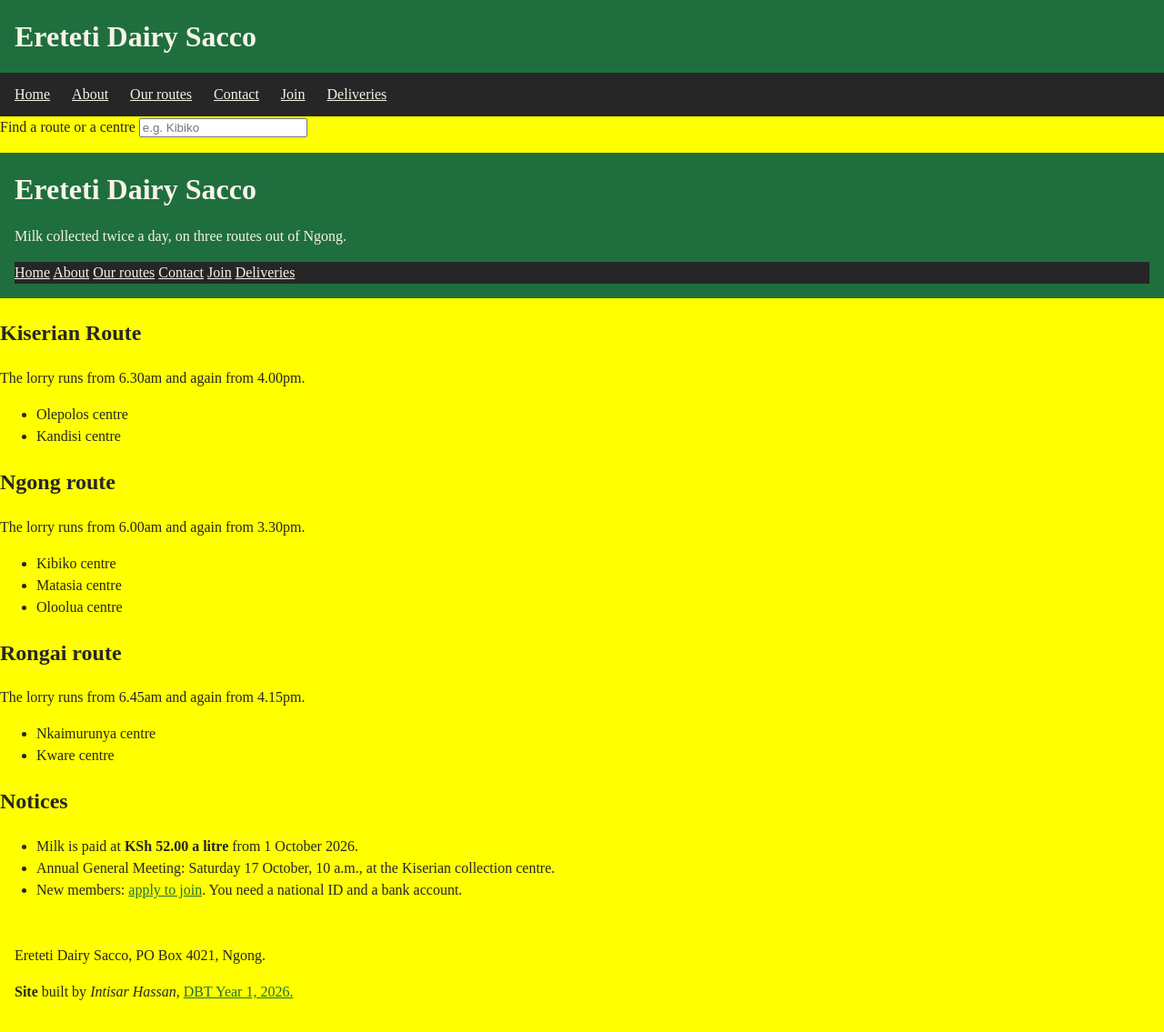
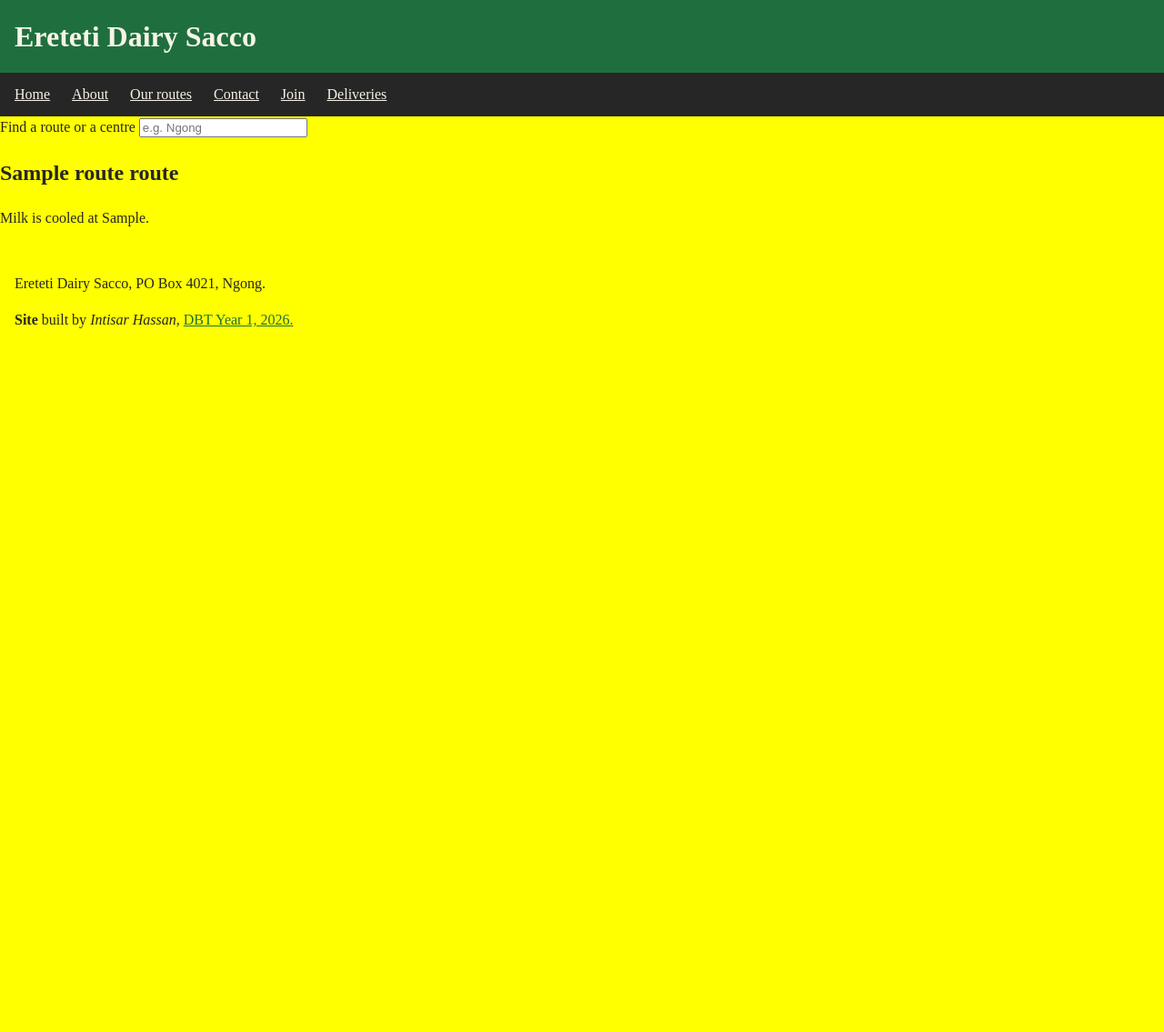
Before and after one commit to IntisarRaza/ereteti-sacco, a PHP site: page /routes.php in a window 1280 px wide. Shown: the whole page at 91% size. After the commit the page ends 361 px from the top, so only its background shows below. Run offline with PHP 8.4, Linux system fonts and the light colour scheme; tables that the repository leaves empty or names only in its code hold one stand-in row (values such as "Sample post").

Commit message:
Lab 5 routes and deliveries read from MySql

```diff
--- /dev/null
+++ b/includes/db.php
@@ -0,0 +1,4 @@
+<?php
+// Connect to the database
+$conn = mysqli_connect('localhost', 'root', '', 'ereteti_web');
+?>
--- a/routes.php
+++ b/routes.php
@@ -1,67 +1,24 @@
-
 <?php
-$page_title = "Our Routes";
+require_once 'includes/db.php';
+$page_title = 'Our routes';
 include 'includes/header.php';
-$page_heading = "Ereteti Dairy Sacco - Our Routes";
+$sql = "SELECT route_name, collection_centre FROM route ORDER BY route_id";
+$result = mysqli_query($conn, $sql);
 ?>
 
 <main>
     <label for="route-search">Find a route or a centre</label>
-   <input type="search" id="route-search" placeholder="e.g. Kibiko">
-   <p id="route-count" aria-live="polite"></p>
-<body>
-     <header>
-        <h1> Ereteti Dairy Sacco</h1>
-        <p>Milk collected twice a day, on three routes out of Ngong.</p>
-        <nav>
-            <a href="/index.html">Home</a>
-            <a href="/about.html">About</a>
-            <a href="/routes.html">Our routes</a>
-            <a href="/contact.html">Contact</a>
-            <a href="/register.html">Join</a>
-            <a href="/deliveries.html">Deliveries</a>
-        </nav>
-    </header>
-    <section id="kiserian">
-        <h2>Kiserian Route</h2>
-        <p>The lorry runs from 6.30am and again from 4.00pm.</p>
-        <ul>
-            <li>Olepolos centre</li>
-            <li>Kandisi centre</li>
-        </ul>
-    </section>
+    <input type="search" id="route-search" placeholder="e.g. Ngong">
+    <p id="route-count" aria-live="polite"></p>
 
-    <section id="ngong">
-        <h2> Ngong route</h2>
-        <p>The lorry runs from 6.00am and again from 3.30pm.</p>
-        <ul>
-            <li> Kibiko centre</li>
-            <li>Matasia centre</li>
-            <li>Oloolua centre</li>
-        </ul>
-    </section>
-
-    <section id="rongai">
-        <h2> Rongai route</h2>
-        <p>The lorry runs from 6.45am and again from 4.15pm.</p>
-        <ul>
-            <li>Nkaimurunya centre</li>
-            <li>Kware centre</li>
-        </ul>
-    </section>
-
-
-    <aside>
-<h2>Notices</h2>
-<ul>
-<li>Milk is paid at <strong>KSh 52.00 a litre</strong> from
-1 October 2026.</li>
-<li>Annual General Meeting: Saturday 17 October, 10 a.m., at the
-Kiserian collection centre.</li>
-<li>New members: <a href="register.html">apply to join</a>. You need
-a national ID and a bank account.</li>
-</ul>
-</aside>
+<?php
+while ($row = mysqli_fetch_assoc($result)) {
+    echo '<section>';
+    echo '<h2>' . $row['route_name'] . ' route</h2>';
+    echo '<p>Milk is cooled at ' . $row['collection_centre'] . '.</p>';
+    echo '</section>';
+}
+?>
 </main>
 
 <?php include 'includes/footer.php'; ?>
```
Also changed, not shown: deliveries.php (+41 -49 lines), 1 other file.
